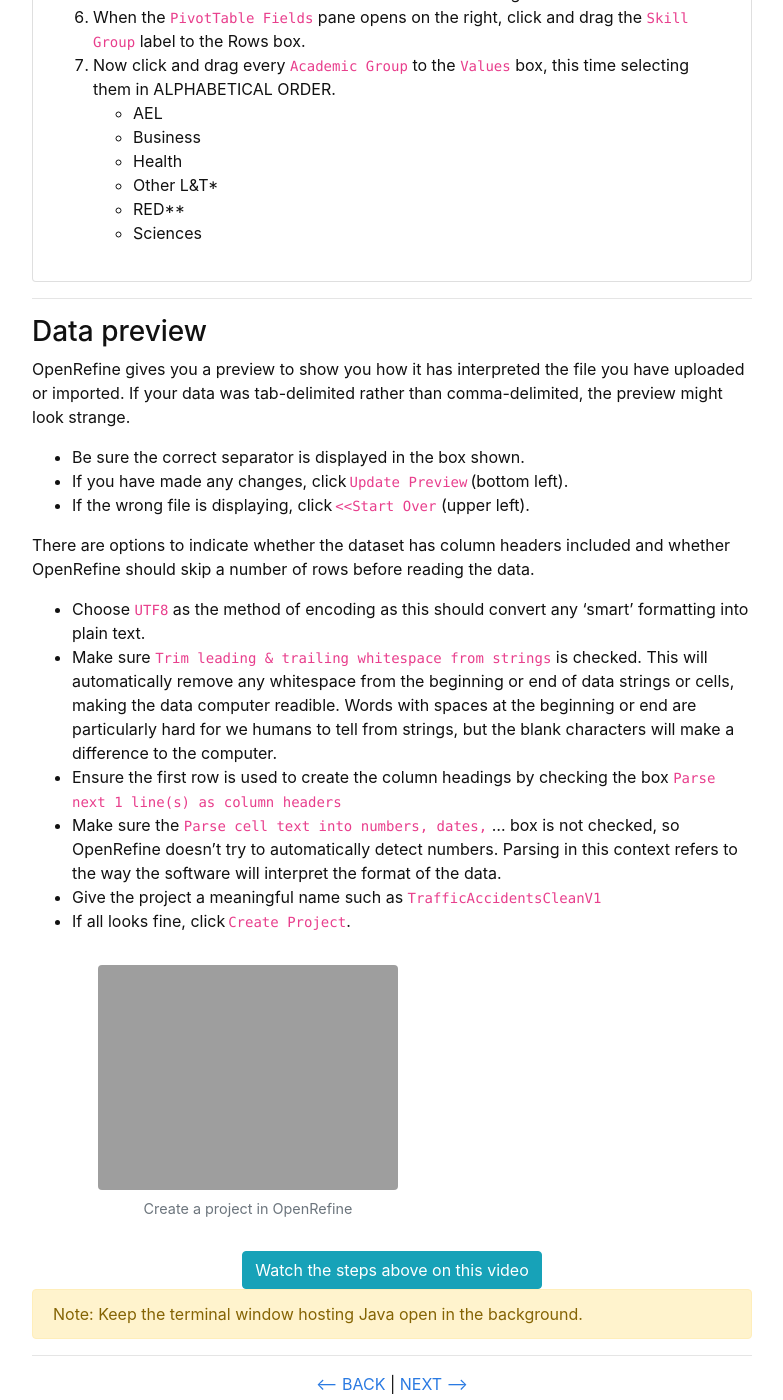
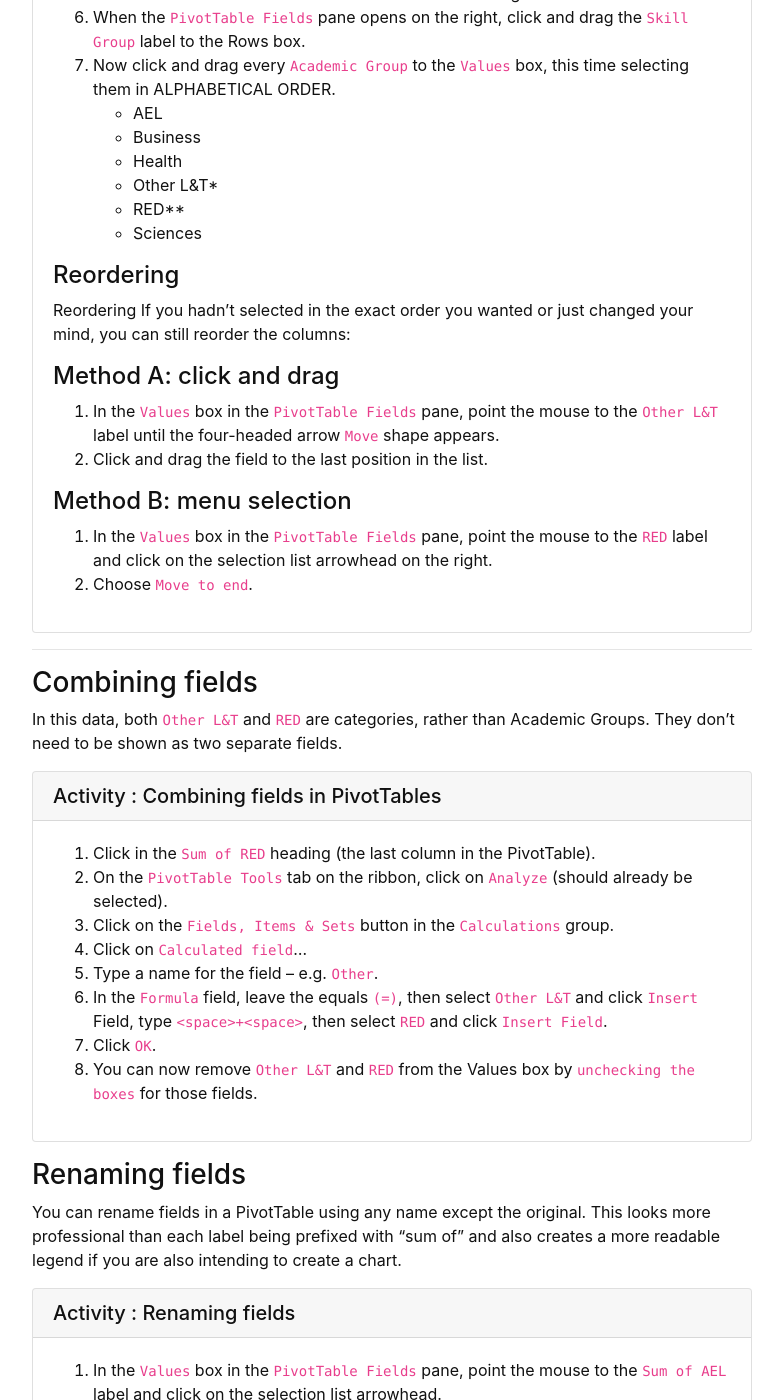
Before and after one commit to GULibrarySandbox/data-vis-basics, a Jekyll site: the page built from content/2-msexcel.md, in a window 1280 px wide and 1400 px high, scrolled down 2385 px. Shown: the whole window, without its empty margins (248-1031 px from the left). Built offline with Jekyll 4.4.1, drawn with Linux system fonts in a browser that asks for light colours; some of the changed text lies outside the part shown.

Commit message:
Update 2-msexcel.md

```diff
--- a/content/2-msexcel.md
+++ b/content/2-msexcel.md
@@ -68,27 +68,57 @@ You can add data in any order, or you can reorder it as you need.  Let’s do th
   - Health
   - Other L&T*
   - RED**
-  - Sciences{% endcapture %}
+  - Sciences
+
+#### Reordering
+
+Reordering
+If you hadn’t selected in the exact order you wanted or just changed your mind, you can still reorder the columns:
+
+#### Method A: click and drag
+
+8.	In the `Values` box in the `PivotTable Fields` pane, point the mouse to the `Other L&T` label until the four-headed arrow `Move` shape appears.
+9.	Click and drag the field to the last position in the list.
+
+#### Method B: menu selection
+
+10.	In the `Values` box in the `PivotTable Fields` pane, point the mouse to the `RED` label and click on the selection list arrowhead on the right.
+11.	Choose `Move to end`.{% endcapture %}
 {% include card.md header="Activity : Data ordering in PivotTables" text=text %}
 
 -----
 
-### Data preview
+### Combining fields
 
-OpenRefine gives you a preview to show you how it has interpreted the file you have uploaded or imported. If your data was tab-delimited rather than comma-delimited, the preview might look strange.
-- Be sure the correct separator is displayed in the box shown.
-- If you have made any changes, click `Update Preview` (bottom left).
-- If the wrong file is displaying, click `<<Start Over` (upper left).
+In this data, both `Other L&T` and `RED` are categories, rather than Academic Groups. They don’t need to be shown as two separate fields.
 
-There are options to indicate whether the dataset has column headers included and whether OpenRefine should skip a number of rows before reading the data.
-- Choose `UTF8` as the method of encoding as this should convert any 'smart' formatting into plain text.
-- Make sure `Trim leading & trailing whitespace from strings` is checked. This will automatically remove any whitespace from the beginning or end of data strings or cells, making the data computer readible. Words with spaces at the beginning or end are particularly hard for we humans to tell from strings, but the blank characters will make a difference to the computer.
-- Ensure the first row is used to create the column headings by checking the box `Parse next 1 line(s) as column headers`
-- Make sure the `Parse cell text into numbers, dates,` ... box is not checked, so OpenRefine doesn't try to automatically detect numbers. Parsing in this context refers to the way the software will interpret the format of the data.
-- Give the project a meaningful name such as `TrafficAccidentsCleanV1`
-- If all looks fine, click `Create Project`.
+{% capture text %}
+1.	Click in the `Sum of RED` heading (the last column in the PivotTable).
+2.	On the `PivotTable Tools` tab on the ribbon, click on `Analyze` (should already be selected).
+3.	Click on the `Fields, Items & Sets` button in the `Calculations` group.
+4.	Click on `Calculated field`…
+5.	Type a name for the field – e.g. `Other`.
+6.	In the `Formula` field, leave the equals `(=)`, then select `Other L&T` and click `Insert` Field, type
+`<space>+<space>`, then select `RED` and click `Insert Field`.
+7.	Click `OK`.
+8.	You can now remove `Other L&T` and `RED` from the Values box by `unchecking the boxes` for those fields.{% endcapture %}
+{% include card.md header="Activity : Combining fields in PivotTables" text=text %}
 
-{% include figure.html img="20201209_OR_Preview_Screen.png" alt="Create Project" caption="Create a project in OpenRefine" width="75%" %}
+### Renaming fields
+
+You can rename fields in a PivotTable using any name except the original.  This looks more professional than each label being prefixed with “sum of” and also creates a more readable legend if you are also intending to create a chart.
+
+{% capture text %}
+1.	In the `Values` box in the `PivotTable Fields` pane, point the mouse to the `Sum of AEL` label and click on the selection list arrowhead.
+2.	Click on `Value Field Settings`…
+   - NOTE:  You cannot use any name that is already used in the data table (i.e. “AEL”), but you can add a space to the end of the name which makes it different for Excel’s criteria, yet it looks the same to the reader.
+3.	In the `Custom Name:` field, type `AEL<space>`.
+4.	Click `OK`.
+5.	Do the same for the other field values.{% endcapture %}
+{% include card.md header="Activity : Renaming fields" text=text %}
+
+
+
 
 {% include button.md text="Watch the steps above on this video" link="https://vimeo.com/412189056/0d9031def0" color="info" %}
 
```
